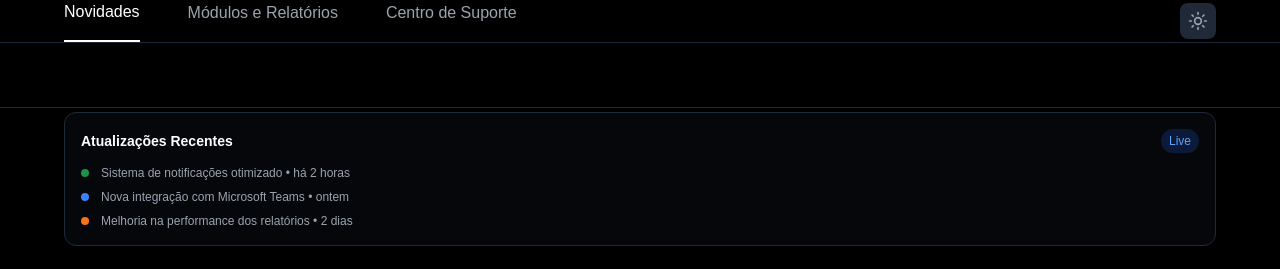
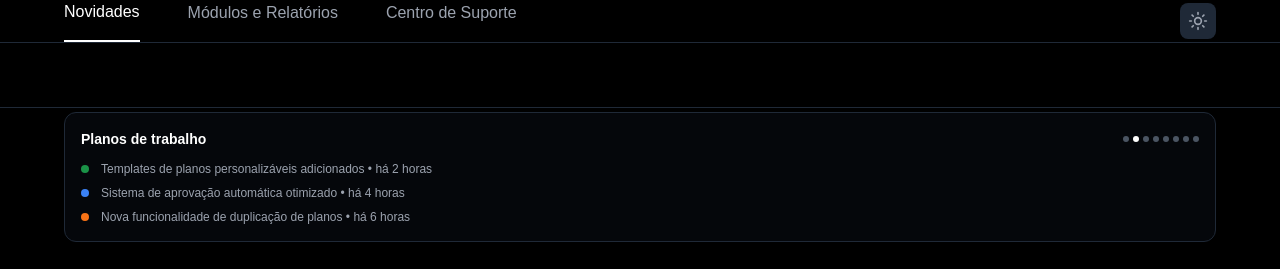
Before and after one commit to 2smarthrm/2smartmenudark, a React (Vite) app: page / in a window 1280 px wide. Shown: the top 269 px of the page. Built offline with nearby package versions, Linux system fonts and the light colour scheme.

Commit message:
Criar sistema de logs rotativos por categoria

```diff
--- a/src/App.tsx
+++ b/src/App.tsx
@@ -17,6 +17,84 @@ function AppContent() {
   const [activeTab, setActiveTab] = useState("novidades");
   const [showLearningPage, setShowLearningPage] = useState(false);
   const [currentSlide, setCurrentSlide] = useState(0);
+  const [currentLogCategory, setCurrentLogCategory] = useState(0);
+
+  // Logs organizados por categoria
+  const logCategories = [
+    {
+      name: "Horários",
+      updates: [
+        { text: "Novo sistema de turnos flexíveis implementado", time: "há 1 hora", color: "bg-green-500" },
+        { text: "Correção no cálculo de horas extras", time: "há 3 horas", color: "bg-blue-500" },
+        { text: "Integração com calendário Outlook melhorada", time: "há 5 horas", color: "bg-orange-500" }
+      ]
+    },
+    {
+      name: "Planos de trabalho",
+      updates: [
+        { text: "Templates de planos personalizáveis adicionados", time: "há 2 horas", color: "bg-green-500" },
+        { text: "Sistema de aprovação automática otimizado", time: "há 4 horas", color: "bg-blue-500" },
+        { text: "Nova funcionalidade de duplicação de planos", time: "há 6 horas", color: "bg-orange-500" }
+      ]
+    },
+    {
+      name: "Produtividade",
+      updates: [
+        { text: "Dashboard de métricas em tempo real lançado", time: "há 30 min", color: "bg-green-500" },
+        { text: "Algoritmo de análise de performance melhorado", time: "há 2 horas", color: "bg-blue-500" },
+        { text: "Relatórios de produtividade automatizados", time: "há 4 horas", color: "bg-orange-500" }
+      ]
+    },
+    {
+      name: "Relatórios",
+      updates: [
+        { text: "Exportação para Excel com novos formatos", time: "há 1 hora", color: "bg-green-500" },
+        { text: "Filtros avançados nos relatórios mensais", time: "há 3 horas", color: "bg-blue-500" },
+        { text: "Gráficos interativos implementados", time: "há 5 horas", color: "bg-orange-500" }
+      ]
+    },
+    {
+      name: "Classificações",
+      updates: [
+        { text: "Sistema de avaliação 360° disponível", time: "há 45 min", color: "bg-green-500" },
+        { text: "Critérios de classificação personalizáveis", time: "há 2 horas", color: "bg-blue-500" },
+        { text: "Histórico de classificações melhorado", time: "há 4 horas", color: "bg-orange-500" }
+      ]
+    },
+    {
+      name: "Dispositivos",
+      updates: [
+        { text: "Suporte para novos tablets Android", time: "há 1 hora", color: "bg-green-500" },
+        { text: "Sincronização offline otimizada", time: "há 3 horas", color: "bg-blue-500" },
+        { text: "App iOS atualizado para versão 2.1", time: "há 5 horas", color: "bg-orange-500" }
+      ]
+    },
+    {
+      name: "Configurações Empresa",
+      updates: [
+        { text: "Gestão de permissões por departamento", time: "há 2 horas", color: "bg-green-500" },
+        { text: "Backup automático configurável", time: "há 4 horas", color: "bg-blue-500" },
+        { text: "Políticas de segurança atualizadas", time: "há 6 horas", color: "bg-orange-500" }
+      ]
+    },
+    {
+      name: "Outros",
+      updates: [
+        { text: "Interface de utilizador redesenhada", time: "há 1 hora", color: "bg-green-500" },
+        { text: "Performance geral do sistema melhorada", time: "há 3 horas", color: "bg-blue-500" },
+        { text: "Correções de bugs menores aplicadas", time: "há 5 horas", color: "bg-orange-500" }
+      ]
+    }
+  ];
+
+  // Rotação automática dos logs a cada 5 segundos
+  React.useEffect(() => {
+    const interval = setInterval(() => {
+      setCurrentLogCategory((prev) => (prev + 1) % logCategories.length);
+    }, 5000);
+
+    return () => clearInterval(interval);
+  }, [logCategories.length]);
 
   const handleSelectItem = (item: ContentItem) => {
     setSelectedItem(item);
@@ -76,39 +154,34 @@ function AppContent() {
             <h3 className={`text-sm font-semibold ${
               isDark ? 'text-white' : 'text-gray-900'
             }`}>
-              Atualizações Recentes
+              {logCategories[currentLogCategory].name}
             </h3>
-            <span className={`text-xs px-2 py-1 rounded-full ${
-              isDark ? 'bg-blue-600/20 text-blue-400' : 'bg-blue-100 text-blue-600'
-            }`}>
-              Live
-            </span>
+            <div className="flex gap-1">
+              {logCategories.map((_, index) => (
+                <div
+                  key={index}
+                  className={`w-1.5 h-1.5 rounded-full transition-all ${
+                    index === currentLogCategory
+                      ? (isDark ? 'bg-white' : 'bg-gray-900')
+                      : (isDark ? 'bg-gray-600' : 'bg-gray-400')
+                  }`}
+                />
+              ))}
+            </div>
           </div>
           <div className="space-y-2">
-            <div className="flex items-center gap-3">
-              <div className="w-2 h-2 bg-green-500 rounded-full animate-pulse"></div>
-              <span className={`text-xs ${
-                isDark ? 'text-gray-400' : 'text-gray-600'
-              }`}>
-                Sistema de notificações otimizado • há 2 horas
-              </span>
-            </div>
-            <div className="flex items-center gap-3">
-              <div className="w-2 h-2 bg-blue-500 rounded-full"></div>
-              <span className={`text-xs ${
-                isDark ? 'text-gray-400' : 'text-gray-600'
-              }`}>
-                Nova integração com Microsoft Teams • ontem
-              </span>
-            </div>
-            <div className="flex items-center gap-3">
-              <div className="w-2 h-2 bg-orange-500 rounded-full"></div>
-              <span className={`text-xs ${
-                isDark ? 'text-gray-400' : 'text-gray-600'
-              }`}>
-                Melhoria na performance dos relatórios • 2 dias
-              </span>
-            </div>
+            {logCategories[currentLogCategory].updates.map((update, index) => (
+              <div key={index} className="flex items-center gap-3">
+                <div className={`w-2 h-2 ${update.color} rounded-full ${
+                  index === 0 ? 'animate-pulse' : ''
+                }`}></div>
+                <span className={`text-xs ${
+                  isDark ? 'text-gray-400' : 'text-gray-600'
+                }`}>
+                  {update.text} • {update.time}
+                </span>
+              </div>
+            ))}
           </div>
         </div>
 
```
